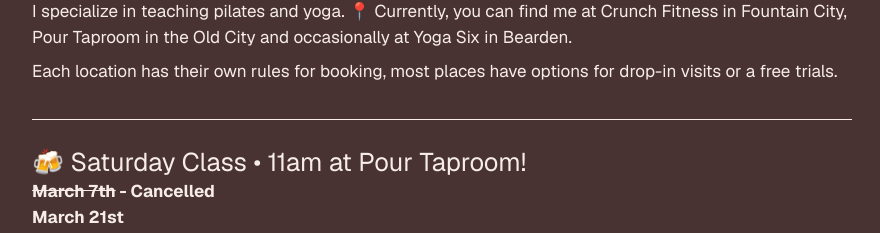
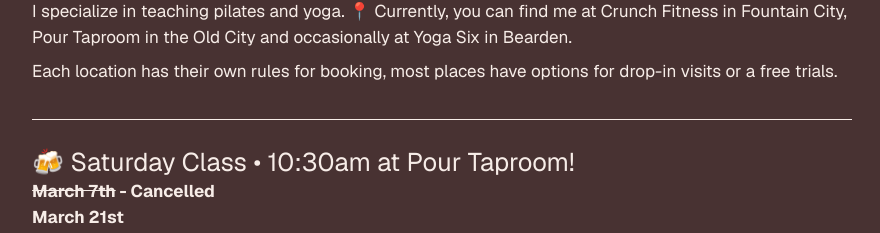
Before and after one commit to helloidevthings/joyoga, a Next.js app: page / in a window 1280 px wide. Shown: the part 809-1042 px from the top of the page, without its empty margins (198-1078 px from the left). Built offline with nearby package versions, Linux system fonts and the light colour scheme.

Commit message:
time change update

```diff
--- a/src/app/page.js
+++ b/src/app/page.js
@@ -68,7 +68,7 @@
           <hr />
           <br />
                   <section>
-        <h3 className="text-2xl">🍻 Saturday Class • 11am at Pour Taproom!</h3>
+        <h3 className="text-2xl">🍻 Saturday Class • 10:30am at Pour Taproom!</h3>
         <h4 className="text-1xl font-bold"><s>March 7th</s> - Cancelled</h4>
         <h4 className="text-1xl font-bold">March 21st</h4>
         <h4 className="text-1xl font-bold">Every Saturday after March 21st!</h4>
--- a/src/app/signup/page.js
+++ b/src/app/signup/page.js
@@ -17,7 +17,7 @@
         {/* Class Title and Location */}
         <div className="text-center mb-8">
           <h1 className="text-4xl font-bold mb-2">Sign Up for Yoga & Pilates</h1>
-          <p className="text-lg">Saturday 11:00am - Yoga + Pilates</p>
+          <p className="text-lg">Saturday 10:30am - Yoga + Pilates</p>
           <p className="text-sm opacity-80 mt-2">Pour Taproom, 207 W Jackson Ave Knoxville, TN 37902</p>
           <p className="text-sm opacity-80 mt-2">Next Class: March 21st</p>
         </div>
```
